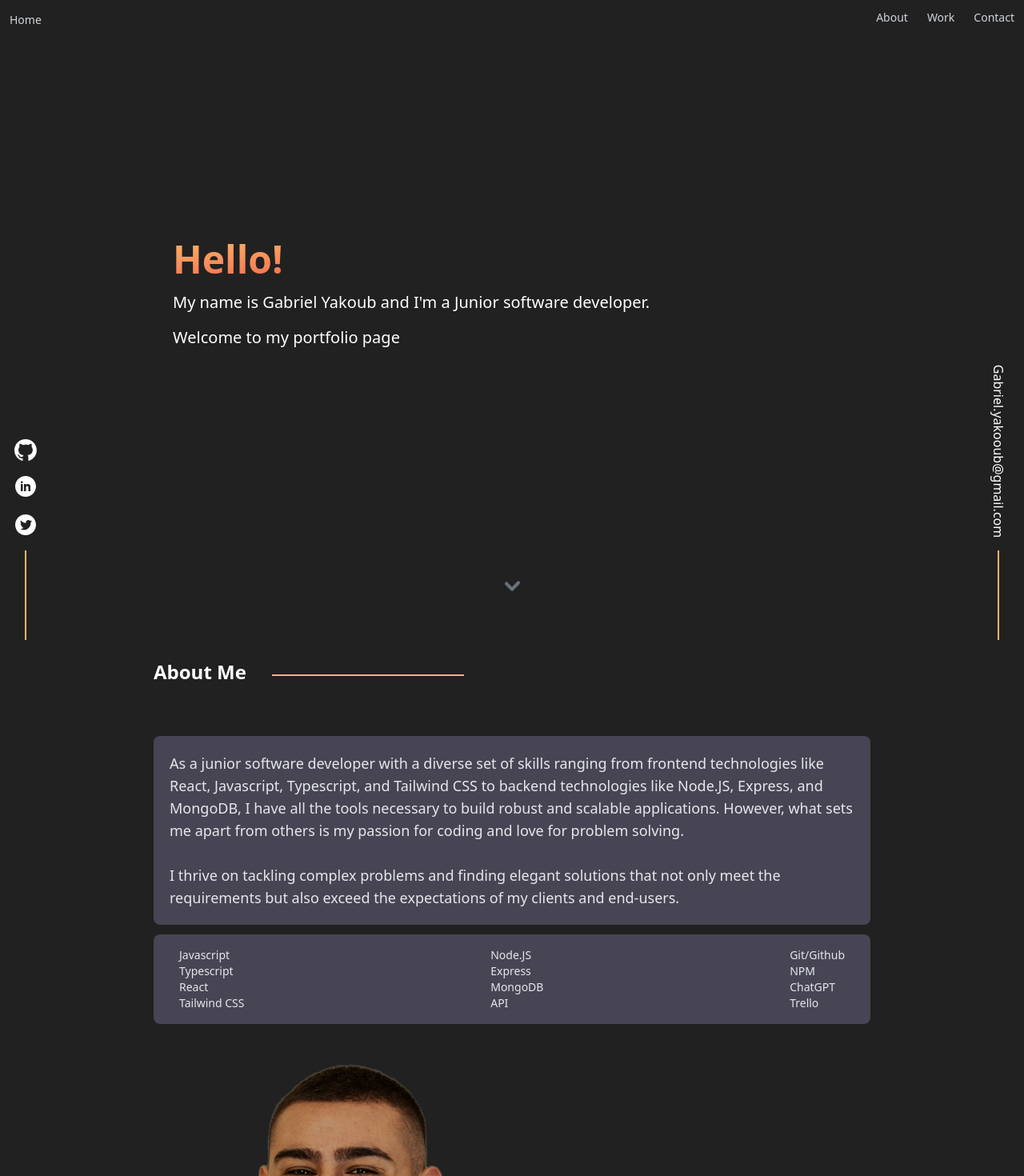
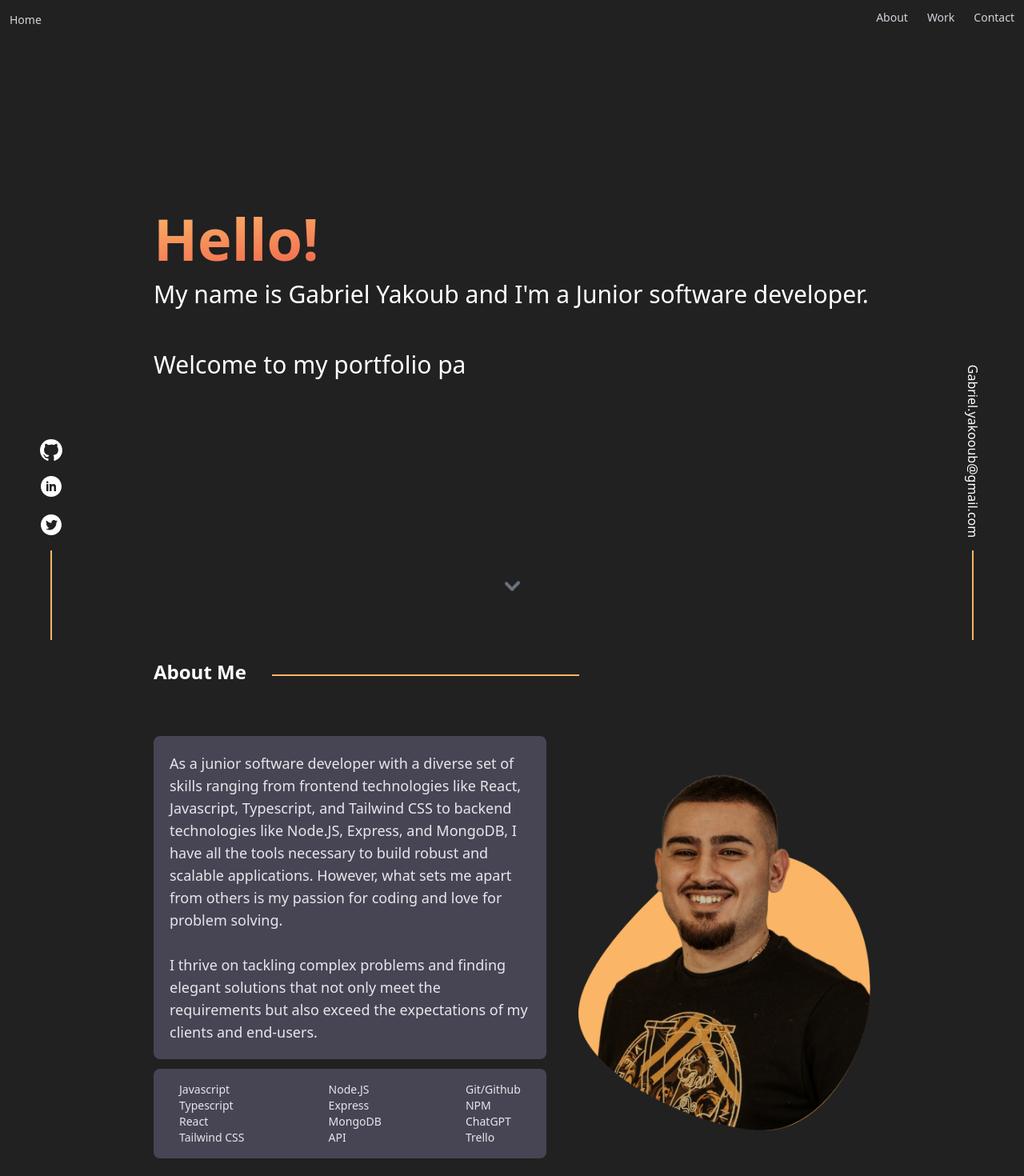
Before and after one commit to GabrielYKB/next.js-portfolio-2.0, a Next.js app: page / in a window 1280 px wide. Shown: the top 1470 px of the page at 80% size. Built offline with nearby package versions, Linux system fonts and the light colour scheme.

Commit message:
intro and about media queries done

```diff
--- a/src/components/About.tsx
+++ b/src/components/About.tsx
@@ -7,12 +7,12 @@ export default function About() {
             <div className="mb-16 text-2xl font-semibold text-white flex items-center gap-5">
                 <h3 className="flex items-center gap-8">
                     About Me
-                    <div className="h-0.5 w-60 bg-[var(--detail)] relative top-1" />
+                    <div className="h-0.5 xl:w-96 md:w-60 lg:w-80 bg-[var(--detail)] relative top-1" />
                 </h3>
             </div>
-            <div className="flex md:flex-col 2xl:flex-row md:gap-8 2xl:justify-between 2xl:items-center">
+            <div className="flex md:flex-col xl:flex-row md:gap-8 xl:gap-10 xl:justify-evenly xl:items-center">
                 <div className="">
-                    <p className="bg-[var(--secondary)] rounded-lg text-start text-lg p-5 font-light text-gray-200 mb-3 2xl:w-128">
+                    <p className="bg-[var(--secondary)] rounded-lg text-start text-lg p-5 font-light text-gray-200 mb-3 max-w-2xl">
                         As a junior software developer with a diverse set of
                         skills ranging from frontend technologies like React,
                         Javascript, Typescript, and Tailwind CSS to backend
@@ -47,7 +47,9 @@ export default function About() {
                         </div>
                     </div>
                 </div>
-                <Hero />
+                <div className="hidden xl:block">
+                    <Hero />
+                </div>
             </div>
         </div>
     );
--- a/src/components/Intro.tsx
+++ b/src/components/Intro.tsx
@@ -6,13 +6,13 @@ export default function Intro() {
         <div className="h-screen flex items-center" data-aos="fade-up">
             <div
                 id="home"
-                className="p-6 rounded-3xl -mt-28"
+                className="rounded-3xl -mt-28"
                 style={{ width: 1000 }}
             >
-                <div className="font-black text-transparent 2xl:text-7xl md:text-5xl bg-clip-text bg-gradient-to-tl from-red-500 to-[var(--detail)] max-w-xl ">
+                <div className="font-black text-transparent xl:text-7xl sm:text-3xl  md:text-5xl bg-clip-text bg-gradient-to-tl from-red-500 to-[var(--detail)] max-w-xl ">
                     Hello!
                 </div>
-                <div className="text-white 2xl:text-3xl md:text-xl font-medium">
+                <div className="text-white xl:text-3xl sm:text-base lg:text-2xl md:text-xl font-medium">
                     <div className="py-4">
                         <Typewriter
                             onInit={(typewriter) => {
--- a/src/components/MainPage.tsx
+++ b/src/components/MainPage.tsx
@@ -5,12 +5,11 @@ import About from "./About";
 import Contact from "./Contact";
 import Projects from "./Projects";
 import ScrollDownIndicator from "./ScrollDownIndicator";
-import Image from "next/image";
 
 export default function MainPage() {
     return (
         <div className="bg-[var(--bg)] h-full ">
-            <div className="flex fixed bottom-0 left-12 flex-col items-center gap-4 md:left-4 ">
+            <div className="flex fixed bottom-0 lg:left-12 flex-col items-center gap-4 sm:left-4 ">
                 <a href="https://github.com/GabrielYKB">
                     <img
                         src="github-mark-white.svg"
@@ -34,7 +33,7 @@ export default function MainPage() {
                 </a>
                 <div className="text-white h-28 w-0.5 bg-[var(--detail)] " />
             </div>
-            <div className="flex fixed bottom-0 right-12 flex-col items-center gap-28 w-8 md:right-4">
+            <div className="flex fixed bottom-0 lg:right-12 flex-col items-center gap-28 w-8 sm:right-4">
                 <p className=" rotate-90 text-white hover:text-[var(--detail)] duration-150 hover:duration-150">
                     Gabriel.yakooub@gmail.com
                 </p>
```
